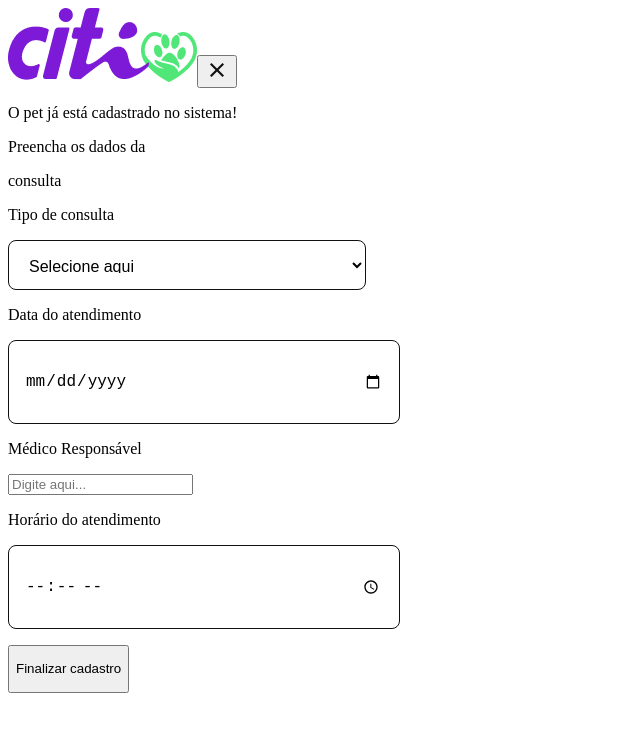
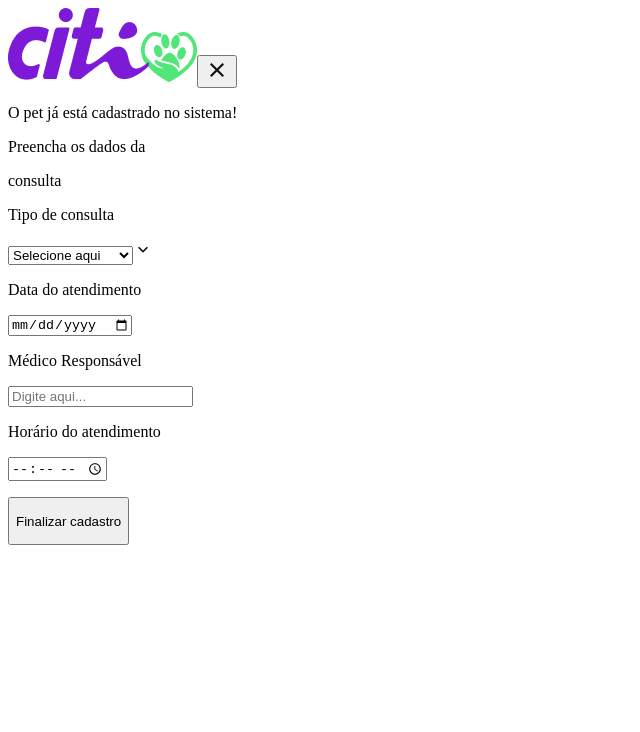
Before and after one commit to citi-onboarding/pta-squad-luiza, a Next.js app in the folder client/: page /modalAppointment in a window 1280 px wide. Shown: the top 732 px of the page, without its empty margins (0-640 px from the left). Built offline with nearby package versions, Linux system fonts and the light colour scheme.

Commit message:
hotfix(feature/modalNewAppointment): aligned the select arrow image, set the min date to update everyday

```diff
--- a/client/src/app/modalAppointment/page.tsx
+++ b/client/src/app/modalAppointment/page.tsx
@@ -4,11 +4,10 @@ export default function TestModalAppointment() {
     return (
         <div className="flex items-center justify-center h-screen bg-gray-900">
             <ModalAppointment
-                text1 = "O pet já está cadastrado no sistema! Preencha os dados da consulta"
-                text2 = "Tipo de consulta"
-                text3 = "Médico Responsável"
-                text4 = "Data do atendimento"
-                text5 = "Horário do atendimento"
+                text1 = "Tipo de consulta"
+                text2 = "Médico Responsável"
+                text3 = "Data do atendimento"
+                text4 = "Horário do atendimento"
             />
         </div>
     );
--- a/client/src/components/ui/modalAppointment.tsx
+++ b/client/src/components/ui/modalAppointment.tsx
@@ -1,29 +1,40 @@
 "use client";
 import React from 'react';
 import { useState } from 'react';
-import { Alarm, ArrowDown, ButtonClose, Calendar, LogoCITiPet, LogotipoCITi } from '@/assets';
-import { Favorite } from '@/assets';
+import { ArrowDown, ButtonClose, LogoCITiPet,  } from '@/assets';
 import "@/styles/fonts.css";
 import Image from 'next/image';
 import { Button } from "@/components/ui/button";
 import { Input } from "@/components/ui/input";
-import { Label } from "@/components/ui/label";
+import { useEffect, useRef } from 'react';
 
 
 interface ModalAppointmentProps {
-    text1: string;
+    text1:string;
     text2:string;
     text3:string;
-    text4:string;
-    text5:string;}
+    text4:string;}
 
 export default function ModalAppointment({
     text1,
     text2,
     text3,
-    text4,
-    text5
+    text4
 }:ModalAppointmentProps) {
+    const dateInputRef = useRef<HTMLInputElement>(null);
+
+    useEffect(() => {
+        const hoje = new Date();
+        const ano = hoje.getFullYear();
+        const mes = String(hoje.getMonth() + 1).padStart(2, '0');
+        const dia = String(hoje.getDate()).padStart(2, '0');
+        const dataMinima = `${ano}-${mes}-${dia}`;
+
+        if (dateInputRef.current) {
+            dateInputRef.current.min = dataMinima;
+        }
+    }, []);
+
     return (
         <div className='flex flex-col justify-center items-center w-[824px] h-[493px] rounded-3xl p-12 gap-[29px] bg-white font-sfpro text-base font-normal'>
             <div className='flex flex-row flex-wrap w-[728px] h-[74px] justify-between items-start'>
@@ -43,51 +54,45 @@ export default function ModalAppointment({
             <div className='flex flex-row gap-3 w-[824px] h-[172px] justify-between px-12'>
                 <div className='flex flex-col gap-2 w-[824px] h-[80px]'>
                     <div className='flex flex-col gap-2 w-[358px] h-[80px]'>
-                        <p className='font-[700]'>{text2}</p>
+                        <p className='font-[700]'>{text1}</p>
 
-                        <p>
-                            <select name="Selecione aqui" id="tipo" form="tipo"
-                            style={{
-                                backgroundColor: "white",
-                                border: "solid 1px #101010",
-                                width: "358px",
-                                height: "50px",
-                                fontSize: "16px",
-                                verticalAlign: "9px",
-                                borderRadius: "8px",
-                                padding: "16px"
-                            }}  >
-                                <option value="" disabled selected>Selecione aqui</option>
+                        <div>
+                            <div className="relative w-[358px]">
+                                <select
+                                    name="Selecione aqui"
+                                    id="tipo"
+                                    form="tipo"
+                                    className="w-full h-[50px] text-base rounded-[8px] pr-10 pl-4 border border-[#101010] bg-white appearance-none"
+                                    defaultValue=""
+                                >
+                                    <option value="" disabled>
+                                        Selecione aqui
+                                    </option>
                                     <option value="tipo 1">Primeira consulta</option>
                                     <option value="tipo 2">Vacinação</option>
                                     <option value="tipo 3">Retorno</option>
                                     <option value="tipo 4">Check-up</option>
                                 </select>
+                                <span className="pointer-events-none absolute right-4 top-1/2 -translate-y-1/2">
+                                    <Image src={ArrowDown} alt="Arrow Down" width={20} height={20} />
+                                </span>
+                            </div>
 
-                        </p>
+                        </div>
 
                     </div>
 
                     <div className='flex flex-col gap-2 w-[358px] h-[80px]'>
-                        <p className='font-[700]'>{text4}</p>
+                        <p className='font-[700]'>{text3}</p>
 
                         <p>
-                            <input type='date'
-                            id="data"
+                            <input
+                                type="date"
+                                id="date"
+                                ref={dateInputRef}
                                 placeholder="dd/mm/aaaa"
-                            style={{
-                                backgroundColor: "white",
-                                border: "solid 1px #101010",
-                                width: "358px",
-                                height: "50px",
-                                fontSize: "16px",
-                                verticalAlign: "9px",
-                                borderRadius: "8px",
-                                padding: "16px"
-                            }}
-
+                                className="bg-white border border-[#101010] w-[358px] h-[50px] text-base rounded-[8px] px-4"
                             />
-
                         </p>
 
                     </div>
@@ -95,7 +100,7 @@ export default function ModalAppointment({
 
                 <div className='flex flex-col gap-2 w-[824px] h-[80px]'>
                     <div className='flex flex-col gap-2 w-[358px] h-[80px]'>
-                        <p className='font-[700]'>{text3}</p>
+                        <p className='font-[700]'>{text2}</p>
 
                         <Input
                             id="Médico resposável"
@@ -106,23 +111,15 @@ export default function ModalAppointment({
                     </div>
 
                     <div className='flex flex-col gap-2 w-[358px] h-[80px]'>
-                        <p className='font-[700]'>{text5}</p>
+                        <p className='font-[700]'>{text4}</p>
 
                         <p>
-                            <input type='time'
+                            <input
+                                type="time"
                                 id="horário"
                                 placeholder="00:00"
-                            style={{
-                                backgroundColor: "white",
-                                border: "solid 1px #101010",
-                                width: "358px",
-                                height: "50px",
-                                fontSize: "16px",
-                                verticalAlign: "9px",
-                                borderRadius: "8px",
-                                padding: "16px"
-                            }}  />
-
+                                className="bg-white border border-[#101010] w-[358px] h-[50px] text-base rounded-[8px] px-4"
+                            />
                         </p>
 
                     </div>
```
Lines whose indentation alone changed are shown as unchanged.
